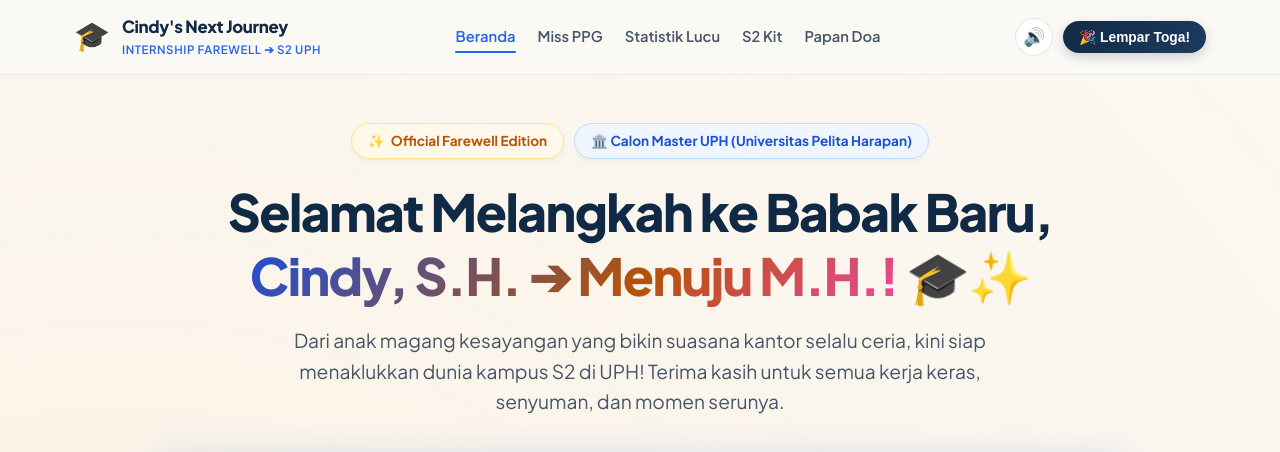
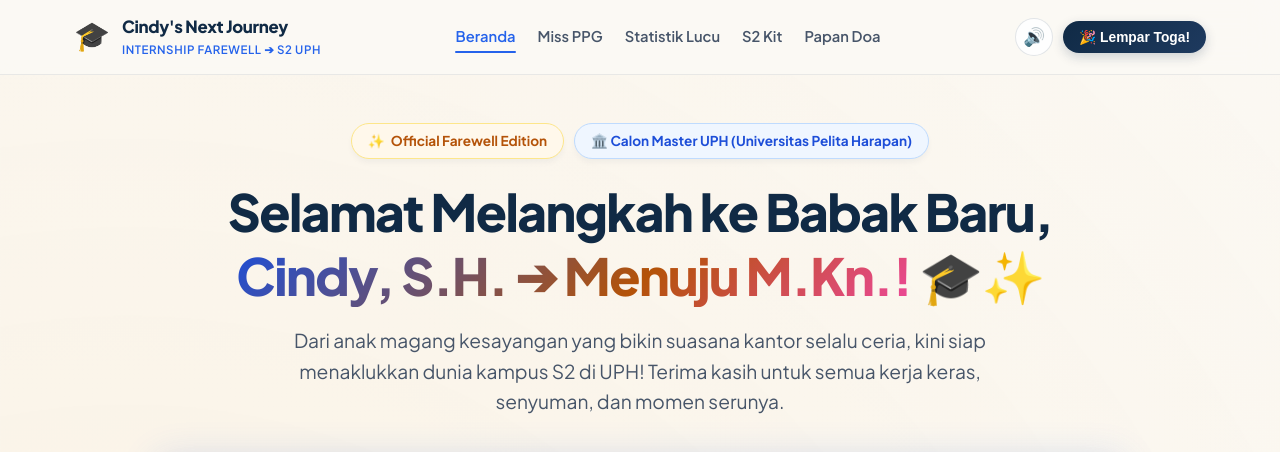
Before and after one commit to barbarkun26/graduation_cindy, a plain HTML site: page index.html in a window 1280 px wide. Shown: the top 452 px of the page. Drawn offline with Linux system fonts and the light colour scheme.

Commit message:
4th commit

```diff
--- a/index.html
+++ b/index.html
@@ -68,7 +68,7 @@
 
         <h1 class="hero-title">
           Selamat Melangkah ke Babak Baru,<br>
-          <span class="highlight-text">Cindy, S.H. ➔ Menuju M.H.!</span> 🎓✨
+          <span class="highlight-text">Cindy, S.H. ➔ Menuju M.Kn.!</span> 🎓✨
         </h1>
 
         <p class="hero-subtitle">
```
